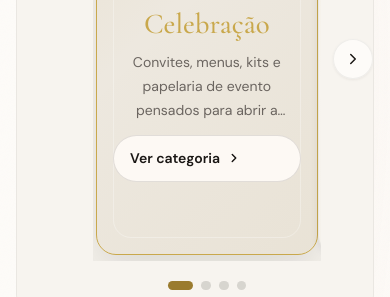
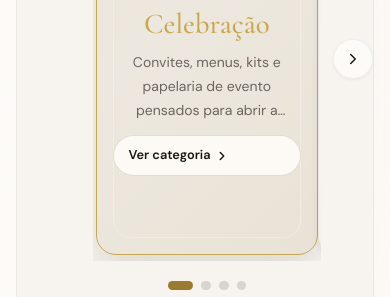
Before and after one commit to Wallaceoll/papelaria-premium, a React (Create React App) app: page /servicos in a window 390 px wide. Shown: the part 1240-1537 px from the top of the page. Built offline with nearby package versions, Linux system fonts and the light colour scheme.

Commit message:
correçao de botao carrossel

```diff
--- a/src/components/CatalogCarousel.css
+++ b/src/components/CatalogCarousel.css
@@ -262,4 +262,10 @@
   .catalog-carousel__track {
     transition-duration: var(--dur-base);
   }
+
+  .catalog-carousel__cta {
+    padding: 0.6rem 0.9rem;
+    font-size: 0.8rem;
+    gap: 0.3rem;
+  }
 }
```
